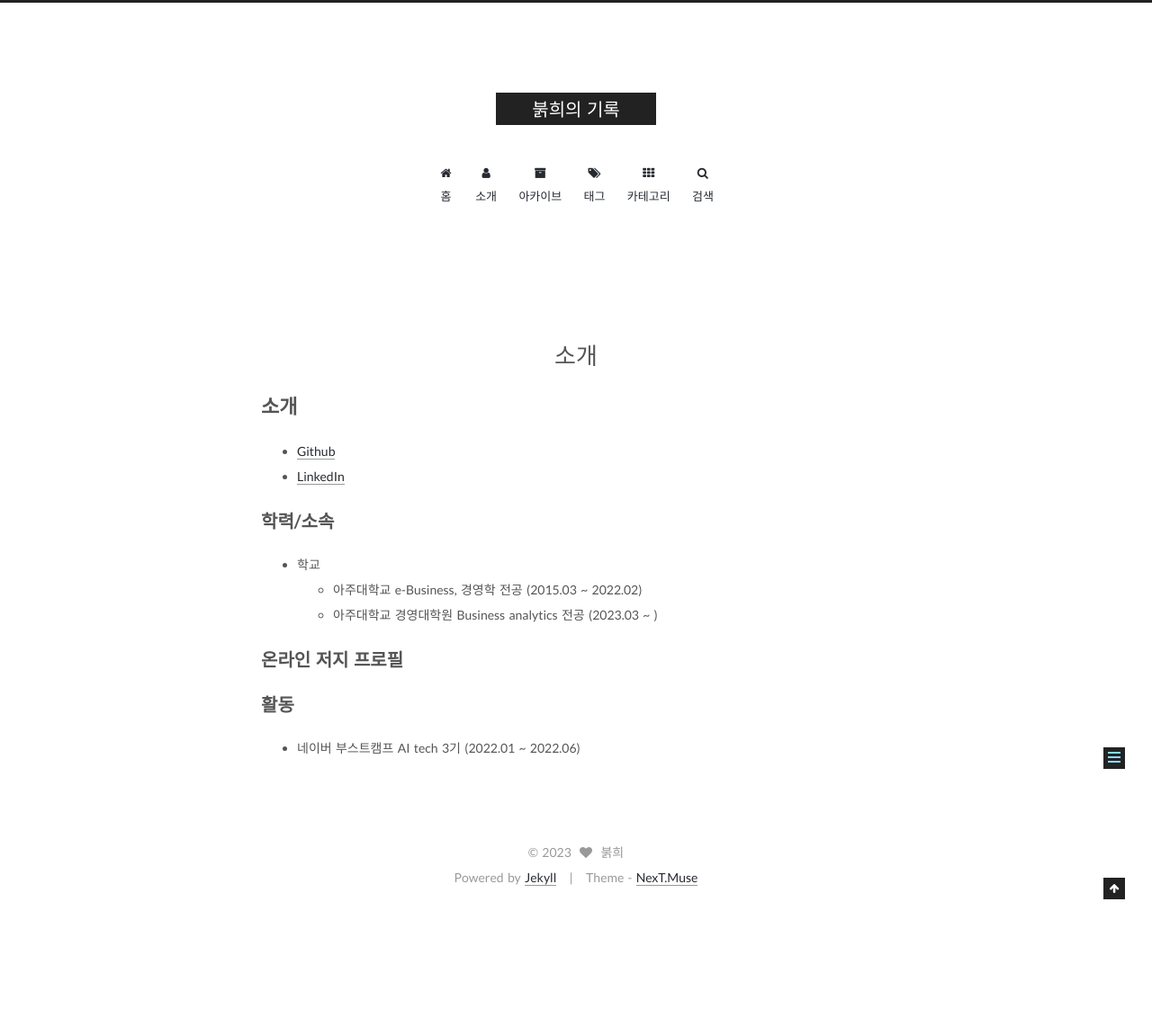
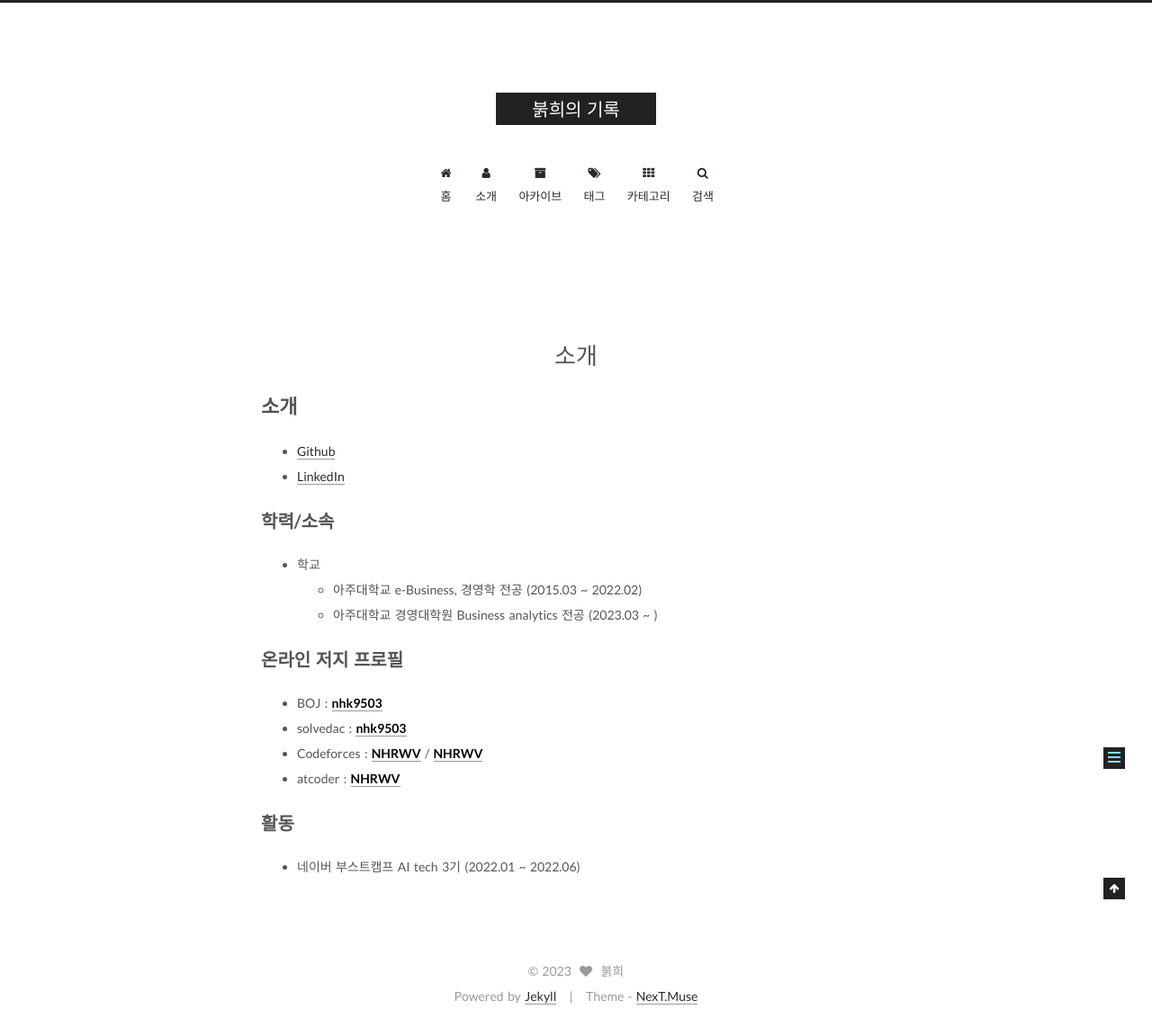
Before and after one commit to NHRWV/nhrwv.github.io, a Jekyll site: the page built from about/index.md, in a window 1280 px wide. Shown: the whole page at 90% size. Built offline with Jekyll 4.4.1, drawn with Linux system fonts in a browser that asks for light colours; nearby versions of some CDN libraries; comment, search, counter and statistics services are not loaded; our own code applies the rules of GitHub Pages for plain Markdown files; before the commit the page ends 1010 px from its top, so only the background shows below that; some of the changed lines change nothing that is shown.

Commit message:
Update judge_profile.html

```diff
--- a/_includes/judge_profile.html
+++ b/_includes/judge_profile.html
@@ -3,7 +3,7 @@
 
 <script type="text/javascript" src="https://code.jquery.com/jquery-3.1.1.min.js"></script>
 <script type="text/javascript">
-  #const boj_bias = {{ include.boj_bias | default: 0 }}; // Difference between BOJ and solved.ac
+  //const boj_bias = {{ include.boj_bias | default: 0 }}; // Difference between BOJ and solved.ac
   let ratings = { 'codeforces':0, 'BOJ':0, "solved":0, 'atcoder':0 };
   //let handles = { 'codeforces':'NHRWV' , 'BOJ':'nhk9503' };
   let handles = { 'codeforces':'{{ include.codeforces_id | default: "None" }}', 'BOJ':'{{ include.boj_id | default: "None" }}', 'atcoder':'{{ include.atcoder_id | default: "None" }}'};
@@ -76,7 +76,7 @@
       else
         cf.innerHTML = `${handles[service]} (${ratings[service].toString()})`;
     }
-    #else cf.innerHTML = `${handles[service]} (${ratings[service].toString()})`;
+
 
 
  //   setRainbow('BOJ');
@@ -124,7 +124,7 @@
   }
 
   function getBOJInfo() {
-    #handles['solved'] = handles['BOJ'];
+    //handles['solved'] = handles['BOJ'];
     $.ajax({
       type: 'GET',
       url: 'https://api.allorigins.win/raw?url=https://solved.ac/api/v3/search/problem?query=solved_by:'+handles['BOJ'],
@@ -134,18 +134,16 @@
       success: function(json) {
         if(json) {
           ratings['BOJ'] = json['Count'];
-          #ratings['solved'] = json['tier'];
-          #ratings['solved_ac_rating'] = json['rating'];
-          setHtml('BOJ'); #setHtml('solved');
+          //ratings['solved'] = json['tier'];
+          //ratings['solved_ac_rating'] = json['rating'];
+          setHtml('BOJ');
         }
         else {
           setHtmlWithoutColor('BOJ');
-          #setHtmlWithoutColor('solved');
         }
       },
       error: function() {
         setHtmlWithoutColor('BOJ');
-        #setHtmlWithoutColor('solved');
       }
     });
   }
```
